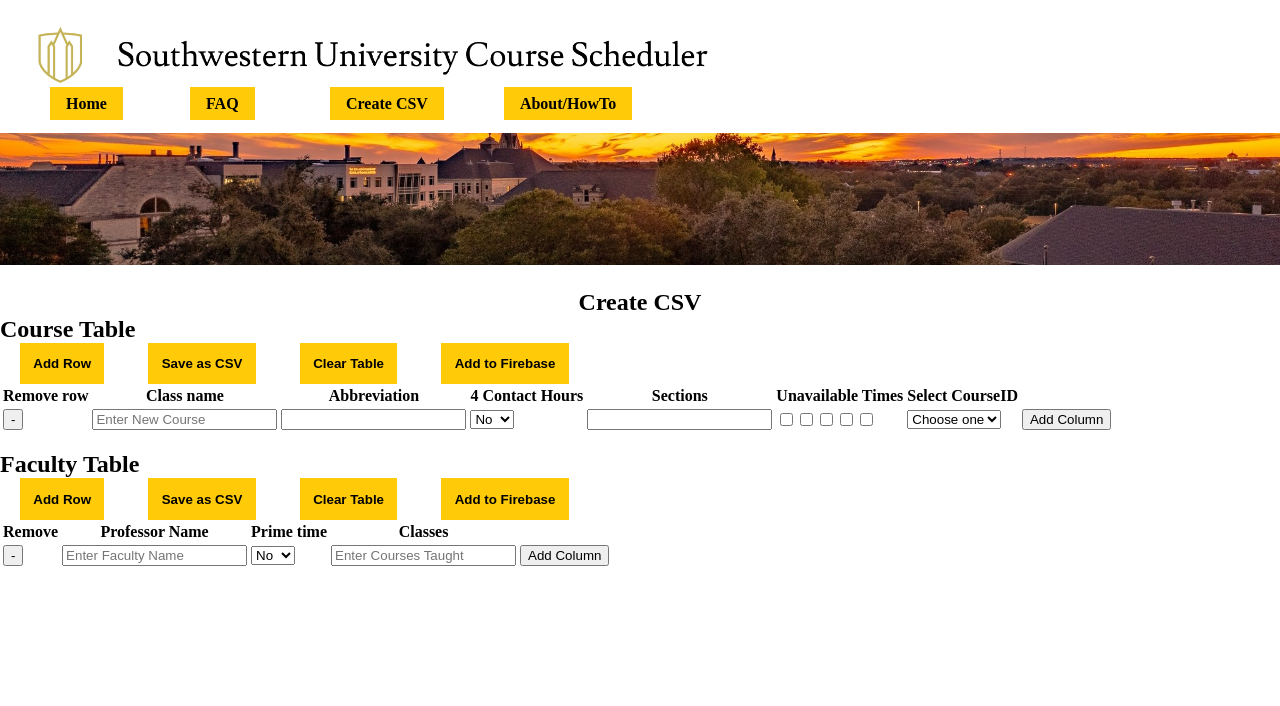
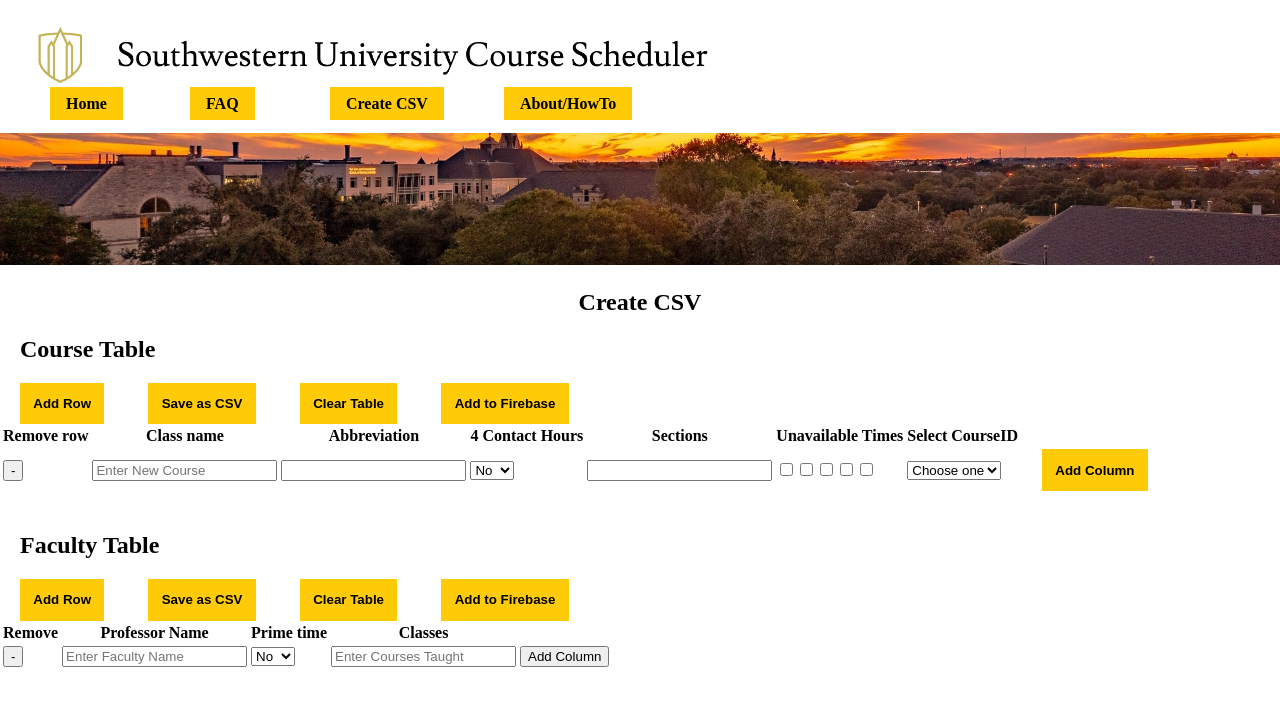
Before and after one commit to MuellMark/Course-Scheduler, a PHP site: page /dynamic_merge.php in a window 1280 px wide. Shown: the top 706 px of the page. Run offline with PHP 8.4, Linux system fonts and the light colour scheme; some libraries are stand-ins or nearby versions.

Commit message:
Push Changes
Pushing changed before weekend

```diff
--- a/src/css/style.css
+++ b/src/css/style.css
@@ -99,7 +99,7 @@ body {
     /*https://developer.mozilla.org/en-US/docs/Web/CSS/rem*/
 }
 
-h1, h2, h3 {
+h1, h2, h3, h4{
   font-size: 1.5rem; /*Use the default font size on the users setting*/
   margin: 0; /* Remove defualt margins*/
   padding: 0; /* Remove padding*/
@@ -109,6 +109,10 @@ h1, h2, h3 {
 h1{
   text-align: center; /* Center the text */
   margin-top: 20px; /* Add margin to depetrate h1 from the elements that are above it*/
+}
+
+h4{
+  padding: 20px; /* Add margin to depetrate h1 from the elements that are above it*/
 }
 p, ol, ul {
   margin-top: 0; /* Reset the margin for paragrpahs and lists to keep consistent */
--- a/src/dynamic_merge.php
+++ b/src/dynamic_merge.php
@@ -42,7 +42,7 @@
 
 <!---------------------------- Course dynamic table ---------------------------->
 
-    <h2>Course Table</h2>
+    <h4>Course Table</h4>
     <button class ="button-style" onclick="addRow()">Add Row</button>
     <button class ="button-style" onclick="tableToCSV()">Save as CSV</button>
     <button class ="button-style" onclick="clearTable('course-table')">Clear Table</button>
@@ -114,7 +114,7 @@
 
                 // Add button
                 var cellAdd = row.insertCell(7);
-                cellAdd.innerHTML = "<button onclick='addColumn(this.parentNode.parentNode)'>Add Column</button>";
+                cellAdd.innerHTML = "<button class ='button-style' button onclick='addColumn(this.parentNode.parentNode)'>Add Column </button>";
                 /**
                  * TODO There might be an easy way to implement this into the select row
                  * so that it dynamically fills it. A way to do it is create a new
@@ -148,7 +148,7 @@
 
 <body>
     <br>
-    <h2>Faculty Table</h2>
+    <h4>Faculty Table</h4>
     <button class ="button-style" onclick="addRowFac()">Add Row</button>
     <button class ="button-style" onclick="tableToCSVFac()">Save as CSV</button>
     <button class ="button-style" onclick="clearTable('faculty-table')">Clear Table</button>
```
